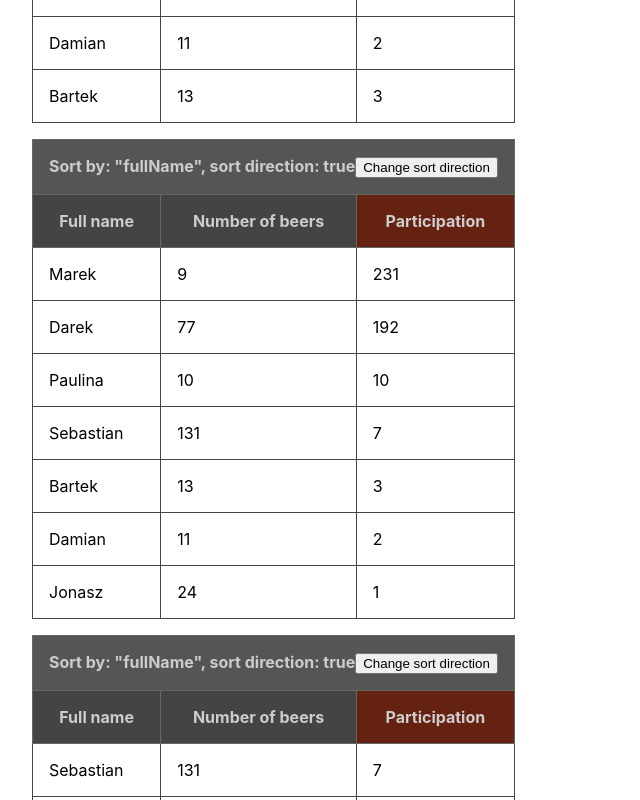
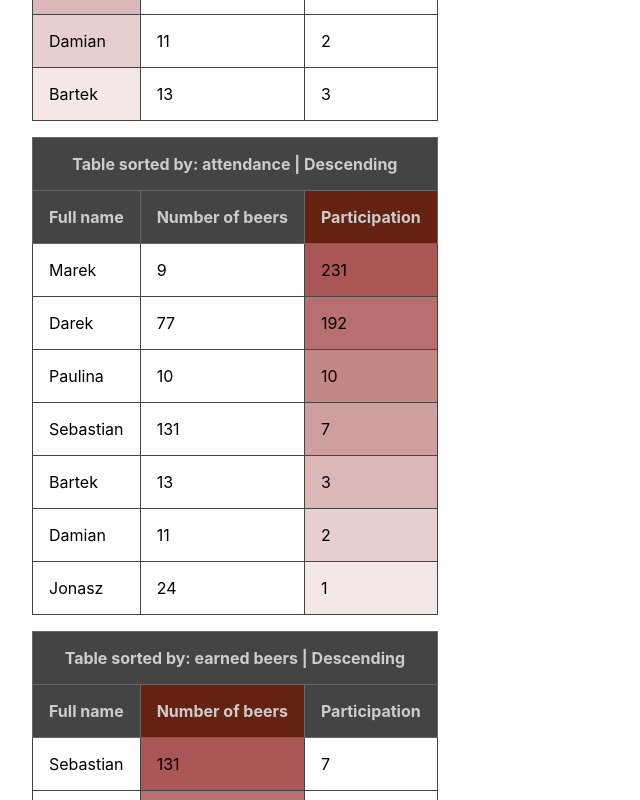
Before and after one commit to argasek/codebrainers-2020-09, a React (Create React App) app: page / in a window 1280 px wide. Shown: the part 500-1300 px from the top of the page, without its empty margins (0-640 px from the left). Built offline with nearby package versions, Linux system fonts and the light colour scheme.

Commit message:
Initial commit - my version of  project bind with exercise-08 original version

```diff
--- a/src/components/StudentList.js
+++ b/src/components/StudentList.js
@@ -4,9 +4,31 @@ import StudentRow from "./StudentRow";
 
 function StudentList(props) {
     const students = props.students;
-    const sortBy = props.sortBy;
+    let sortBy = props.sortBy;
     const sortDirection = props.sortDirection;
     const multiplier = sortDirection ? 1 : -1;
+    const directionValue = sortDirection ? "Ascending" : "Descending";
+    let backgroundStyleName;
+    let backgroundStyleBeer;
+    let backgroundStyleAttend;
+    let checkedLabelBackground = {backgroundColor:"#621"};
+    let counter =0;
+    let sortingTitle;
+
+
+
+    if (sortBy === "fullName") {
+        sortingTitle = "student's name";
+        backgroundStyleName = checkedLabelBackground;
+
+    } else if (sortBy === "participationCount") {
+        sortingTitle = "attendance";
+        backgroundStyleAttend = checkedLabelBackground;
+
+    } else {
+        sortingTitle = "earned beers";
+        backgroundStyleBeer = checkedLabelBackground;
+    }
 
 
     const sortedStudents = students.sort((student1, student2) => {
@@ -26,19 +48,18 @@ function StudentList(props) {
         <table className='student-table' cellSpacing="0" cellPadding="0">
             <thead>
             <tr>
-                <th colSpan={3} style={{backgroundColor: '#555'}}>Sort by: "fullName", sort direction: true
-                <button>Change sort direction</button>
-                </th>
+                <th colSpan={3}>Table sorted by: {sortingTitle} | {directionValue}</th>
+
             </tr>
             <tr>
-                <th>Full name</th>
-                <th>Number of beers</th>
-                <th style={{backgroundColor: '#621'}}>Participation</th>
+                <th style={backgroundStyleName}>Full name</th>
+                <th style={backgroundStyleBeer}>Number of beers</th>
+                <th style={backgroundStyleAttend}>Participation</th>
             </tr>
             </thead>
             <tbody>
             {
-                sortedStudents.map((student, index) => <StudentRow student={student} key={index}/>)
+                sortedStudents.map((student, index) => <StudentRow student={student} key={index} sortBy={sortBy} counter={counter++} directionValue={directionValue}/>)
             }
             </tbody>
         </table>
@@ -46,4 +67,6 @@ function StudentList(props) {
 
 }
 
+
+
 export default StudentList;
--- a/src/components/StudentRow.js
+++ b/src/components/StudentRow.js
@@ -1,13 +1,73 @@
 import React from "react";
+import {codebrainersStudents} from "../models/student";
 
 export default function StudentRow(props) {
     const student = props.student;
     const {fullName, numberOfBeers, participationCount} = student;
+    let sortBy = props.sortBy;
+    let counter = props.counter;
+    let directionValue = props.directionValue;
+    let backgroundStyleCellsName;
+    let backgroundStyleCellsBeers;
+    let backgroundStyleCellsAttendance;
+    let iterationCount = codebrainersStudents.length;
+
+    let rgba = "rgba";
+    let r = 136;
+    let g = 15;
+    let b = 15;
+    let a = changeA(counter);
+    let alterA =changeAlterA(counter);
+
+    function changeA(counter) {
+        return 0.1 +(counter/10);
+    }
+    function changeAlterA(counter){
+        return (iterationCount/10)-(counter * 0.1);
+    }
+
+    let concatenatedColor = rgba + '(' + r + ',' + g + ',' + b + ',' + a + ')';
+    let concatenatedColorAlter = rgba + '(' + r + ',' + g + ',' + b + ',' + alterA + ')';
+    let checkedCellsBackground = {backgroundColor: concatenatedColor};
+    let checkedCellsBackgroundAlter ={backgroundColor: concatenatedColorAlter};
+    console.log(checkedCellsBackgroundAlter);
+    console.log(checkedCellsBackground);
+    console.log(iterationCount);
+
+
+
+    if (sortBy === "fullName") {
+        if (directionValue === "Ascending") {
+            backgroundStyleCellsName = checkedCellsBackground;
+        } else {
+            backgroundStyleCellsName = checkedCellsBackgroundAlter;
+
+        }
+
+    } else if (sortBy === "numberOfBeers") {
+        if (directionValue === "Ascending") {
+            backgroundStyleCellsBeers = checkedCellsBackground;
+        } else {
+            backgroundStyleCellsBeers = checkedCellsBackgroundAlter;
+
+        }
+    } else if (sortBy === "participationCount") {
+        if (directionValue === "Ascending") {
+            backgroundStyleCellsAttendance = checkedCellsBackground;
+
+        } else {
+            backgroundStyleCellsAttendance = checkedCellsBackgroundAlter;
+
+        }
+    }
+
+
+
     return (
         <tr>
-            <td> {fullName} </td>
-            <td> {numberOfBeers}</td>
-            <td> {participationCount}</td>
+            <td style={backgroundStyleCellsName}> {fullName} </td>
+            <td style={backgroundStyleCellsBeers}>  {numberOfBeers}</td>
+            <td style={backgroundStyleCellsAttendance}> {participationCount}</td>
         </tr>
     );
 }
```
